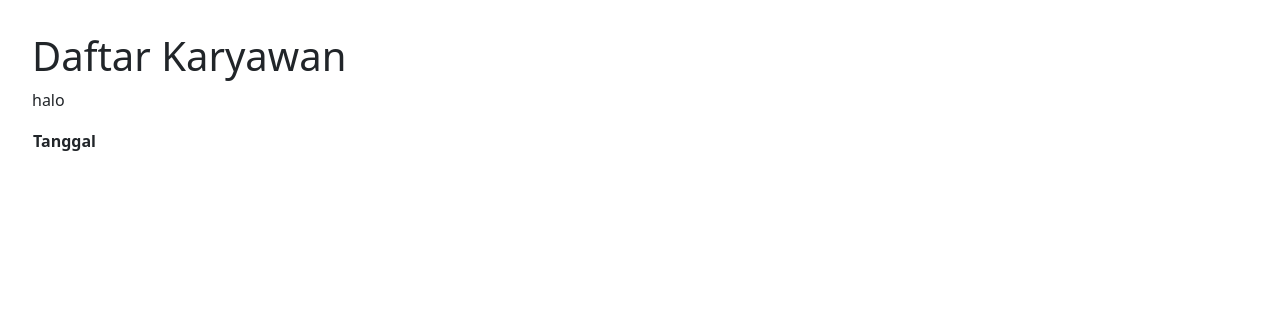
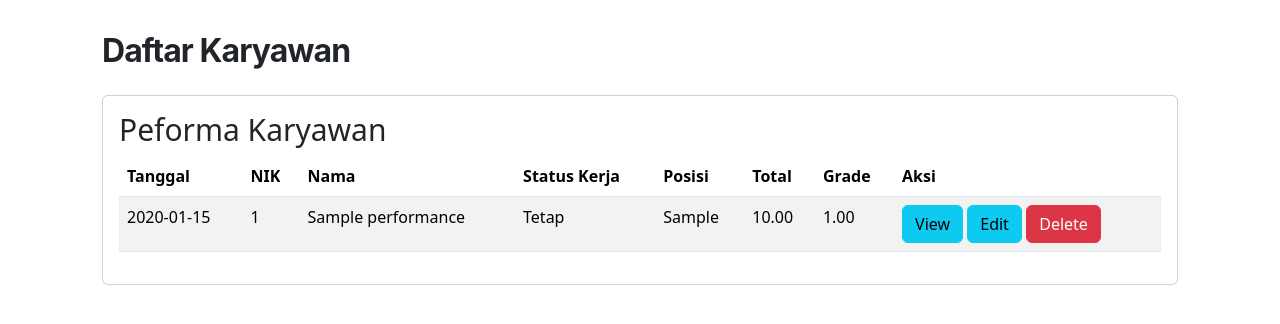
Before and after one commit to Rinkuu253/praktek-web-uts, a PHP site: page /peformance.php in a window 1280 px wide. Shown: the top 324 px of the page. Run offline with PHP 8.4, Linux system fonts and the light colour scheme; tables that the repository leaves empty hold one stand-in row (values such as "Sample post"); lists and menus that the app fills with data are empty.

Commit message:
up table peformance

```diff
--- a/peformance.php
+++ b/peformance.php
@@ -11,15 +11,89 @@ include "sqlConnect.php"
     <meta name="viewport" content="width=device-width, initial-scale=1">
     <link href="https://cdn.jsdelivr.net/npm/bootstrap@5.3.2/dist/css/bootstrap.min.css" rel="stylesheet">
     <script src="https://cdn.jsdelivr.net/npm/bootstrap@5.3.2/dist/js/bootstrap.bundle.min.js"></script>
+    <style>
+        .container {
+            padding: 2rem;
+        }
+
+        .PageTitle {
+            font-family: "Inter";
+            font-style: normal;
+            font-weight: 700;
+            font-size: 32px;
+            line-height: 120%;
+            /* or 38px */
+
+            letter-spacing: -0.03em;
+            margin-bottom: 25px;
+        }
+
+        h2 {
+            font-size: 1.875rem;
+        }
+    </style>
     <title>Peformance</title>
 </head>
 
-<body style="padding:2rem">
-    <h1>Daftar Karyawan</h1>
-    <p> halo </p>
-    <table>
-        <th>Tanggal</th>
-    </table>
+<body>
+    <div class="container">
+        <div class="content-body ">
+            <div class="content-fluid">
+                <h1 class="PageTitle">Daftar Karyawan</h1>
+                <div class="card">
+                    <div class="card-body">
+                        <h2>Peforma Karyawan</h2>
+                        <table class="table table-striped">
+                            <thead>
+                                <tr>
+                                    <th>Tanggal</th>
+                                    <th>NIK</th>
+                                    <th>Nama</th>
+                                    <th>Status Kerja</th>
+                                    <th>Posisi</th>
+                                    <th>Total</th>
+                                    <th>Grade</th>
+                                    <th>Aksi</th>
+                                </tr>
+                            </thead>
+                            <tbody>
+                                <?php
+                                $ssql = "select * from performance";
+                                $result = mysqli_query($conn, $ssql);
+
+                                if ($result->num_rows > 0) {
+                                    // output data of each row
+                                    while ($row = $result->fetch_assoc()) {
+                                ?>
+                                        <tr>
+                                            <td><?php echo $row["tgl_penilaian"] ?></td>
+                                            <td><?php echo $row["nik"] ?></td>
+                                            <td><?php echo $row["nama"] ?></td>
+                                            <td><?php echo $row["status_kerja"] ?></td>
+                                            <td><?php echo $row["position"] ?></td>
+                                            <td><?php echo $row["total"] ?></td>
+                                            <td><?php echo $row["grade"] ?></td>
+                                            <td>
+                                                <a href="view_performance.php?nik=<?php echo $row['nik']; ?>"><button type="button" class="btn btn-info" style="width:75pxs">View</button></a>
+                                                <a href="edit_performance.php?nik=<?php echo $row['nik']; ?>"><button type="button" class="btn btn-info" style="width:75pxs">Edit</button></a>
+                                                <a href="delete_peformance.php?id=<?php echo $row['nik']; ?>" onclick="return hapus()"><button type="button" class="btn btn-danger" style="width:75px">Delete</button></a>
+                                            </td>
+                                        </tr>
+                                <?php
+                                    }
+                                }
+                                $conn->close();
+                                ?>
+                            </tbody>
+                        </table>
+                    </div>
+                </div>
+
+            </div>
+        </div>
+
+    </div>
+
 </body>
 
 </html>
```
